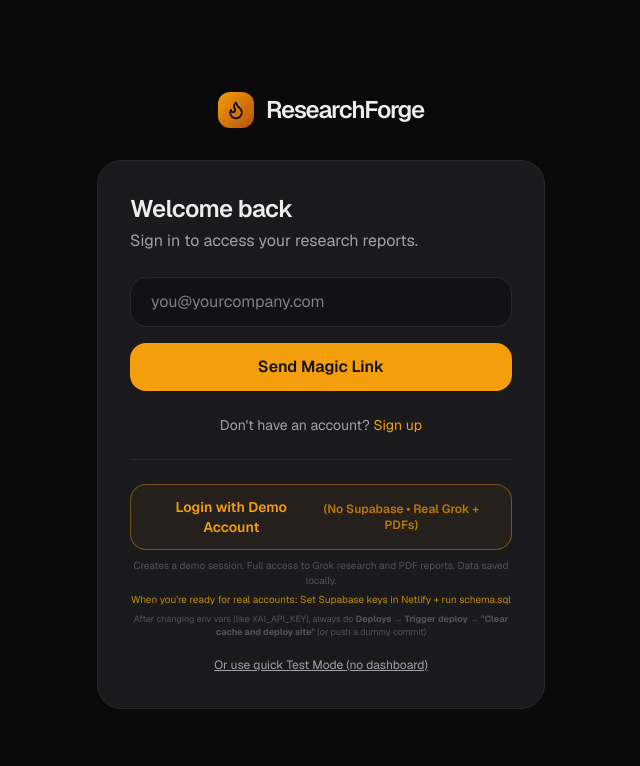
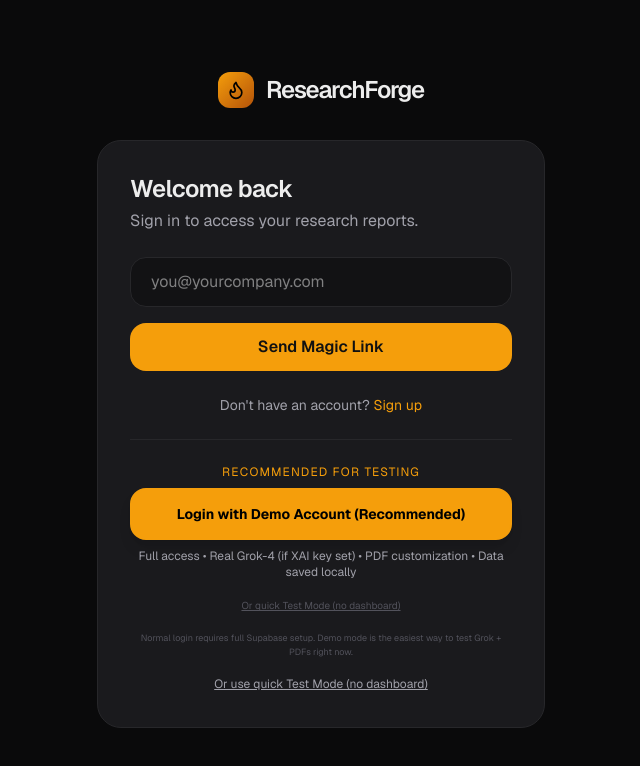
Before and after one commit to juliangudaited1993/nicheforge, a Next.js app: page /login in a window 1280 px wide. Shown: the top 766 px of the page, without its empty margins (319-959 px from the left). Built offline with nearby package versions, Linux system fonts and the light colour scheme; no server answers.

Commit message:
Strengthen Demo Login experience and add clearer Grok key diagnostics. Made demo login the prominent primary option on login page. Improved error messaging when XAI key is not detected in build.

```diff
--- a/app/(dashboard)/layout.tsx
+++ b/app/(dashboard)/layout.tsx
@@ -25,7 +25,8 @@
   const isTestMode = process.env.NODE_ENV === 'development' || hasDemoLogin || isSupabaseMissing;
 
   // Only redirect if NOT in any demo/test mode
-  if (!user && !isTestMode && !hasDemoLogin) {
+  // Strongly prioritize the explicit demo login cookie
+  if (!user && !hasDemoLogin && !isTestMode) {
     redirect('/login');
   }
 
--- a/app/(dashboard)/new-report/page.tsx
+++ b/app/(dashboard)/new-report/page.tsx
@@ -309,10 +309,15 @@
             <div className="mt-4 text-xs text-[#52525b]">Includes every insight from the live multi-agent conversation above • Print-ready • Professional formatting</div>
 
             {usedRealGrok && (
-              <div className="mt-3 text-xs text-emerald-400 font-medium">✓ Powered by real Grok-4 (XAI key detected)</div>
+              <div className="mt-3 inline-flex items-center gap-2 rounded-full bg-emerald-500/10 px-3 py-1 text-xs text-emerald-400 font-medium border border-emerald-500/20">
+                ✓ Powered by real Grok-4 (XAI key active)
+              </div>
             )}
             {!usedRealGrok && generatedReport && (
-              <div className="mt-3 text-xs text-amber-400">Using high-quality local research simulator (XAI key not detected in this build)</div>
+              <div className="mt-3 text-xs text-amber-400">
+                Using local simulator — XAI_API_KEY not detected in the current Netlify build.<br />
+                <span className="text-[10px]">After adding the key, do a fresh deploy (dummy commit or Clear cache).</span>
+              </div>
             )}
           </div>
 
--- a/app/login/page.tsx
+++ b/app/login/page.tsx
@@ -82,30 +82,39 @@
             <Link href="/signup" className="text-[#f59e0b] hover:underline">Sign up</Link>
           </p>
 
-          {/* Demo Login - "Actual login" bypass without Supabase (user requested) */}
+          {/* Demo Login - Primary way to access when Supabase is not fully ready */}
           <div className="mt-6 pt-6 border-t border-[#27272a]">
+            <div className="mb-2 text-center text-xs uppercase tracking-widest text-[#f59e0b]">Recommended for testing</div>
             <button
               onClick={() => {
                 // Set explicit demo login cookie (acts as a real logged-in session)
                 document.cookie = "researchforge-demo-login=true; path=/; max-age=86400";
-                // Also clear any old test cookie for cleanliness
                 document.cookie = "researchforge-test-mode=; path=/; max-age=0";
                 window.location.href = "/dashboard";
               }}
-              className="w-full flex items-center justify-center gap-2 rounded-2xl border border-[#f59e0b]/40 bg-[#f59e0b]/5 hover:bg-[#f59e0b]/10 px-6 py-3 text-sm font-semibold text-[#f59e0b] transition"
+              className="w-full flex items-center justify-center gap-2 rounded-2xl border-2 border-[#f59e0b] bg-[#f59e0b] hover:bg-[#fbbf24] active:bg-[#d97706] px-6 py-3.5 text-sm font-bold text-black transition shadow-lg"
             >
-              Login with Demo Account
-              <span className="text-xs opacity-70">(No Supabase • Real Grok + PDFs)</span>
+              Login with Demo Account (Recommended)
             </button>
-            <p className="text-center text-[10px] text-[#52525b] mt-2">
-              Creates a demo session. Full access to Grok research and PDF reports. Data saved locally.
+            <p className="text-center text-xs text-[#a1a1aa] mt-2">
+              Full access • Real Grok-4 (if XAI key set) • PDF customization • Data saved locally
             </p>
-            <p className="text-center text-[10px] text-amber-400/70 mt-1">
-              When you're ready for real accounts: Set Supabase keys in Netlify + run schema.sql
-            </p>
-            <p className="text-center text-[9px] text-[#52525b] mt-1.5">
-              After changing env vars (like XAI_API_KEY), always do <strong>Deploys → Trigger deploy → "Clear cache and deploy site"</strong> (or push a dummy commit)
-            </p>
+
+            <div className="mt-3 text-center">
+              <button
+                onClick={() => {
+                  document.cookie = "researchforge-test-mode=true; path=/; max-age=86400";
+                  window.location.href = "/new-report?test=true";
+                }}
+                className="text-[10px] text-[#52525b] hover:text-[#a1a1aa] underline"
+              >
+                Or quick Test Mode (no dashboard)
+              </button>
+            </div>
+          </div>
+
+          <div className="mt-4 text-center text-[9px] text-[#52525b]">
+            Normal login requires full Supabase setup. Demo mode is the easiest way to test Grok + PDFs right now.
           </div>
 
           {/* Legacy Test Mode (keep for power users) */}
```
